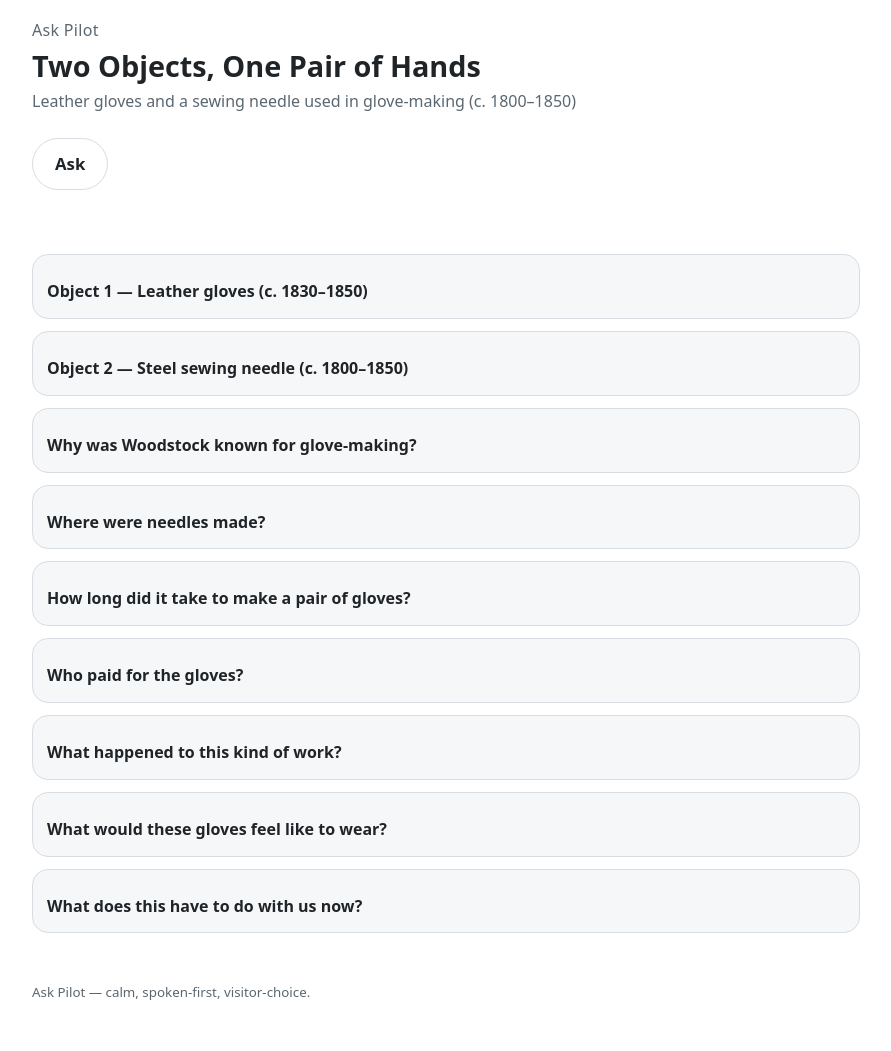
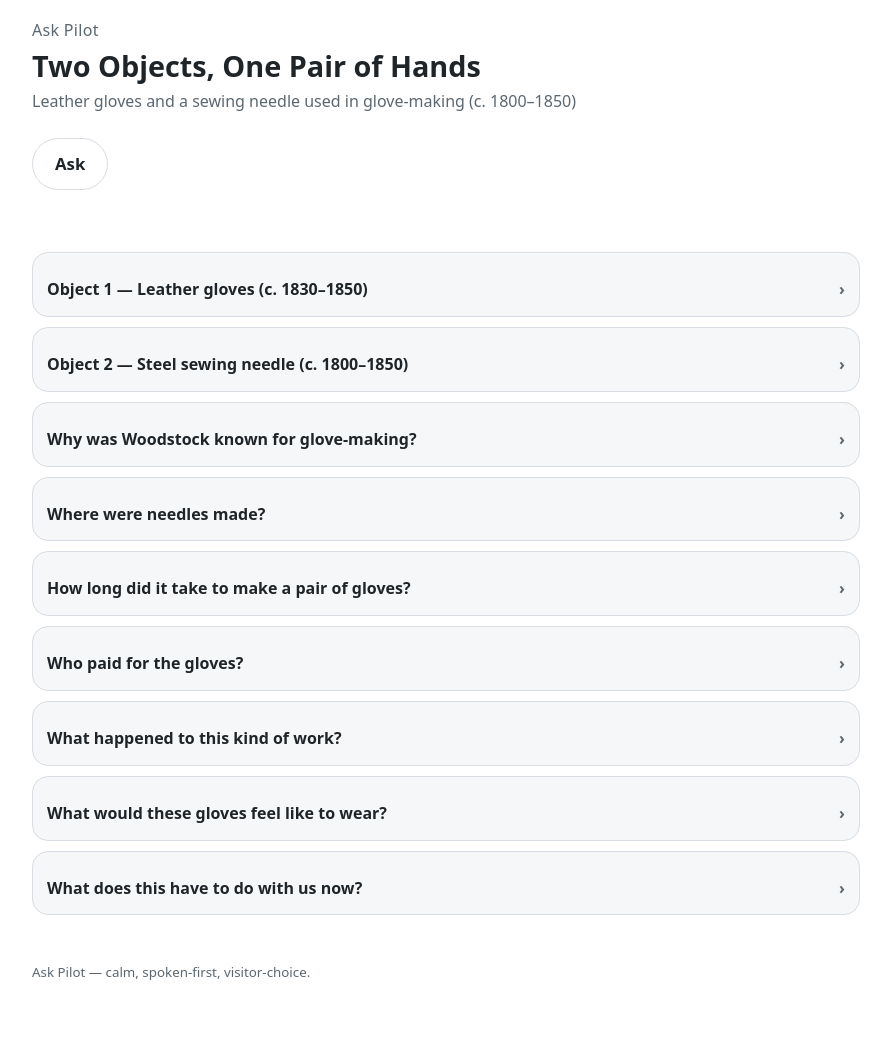
Before and after one commit to idexqr-ux/ask-pilot-, a plain HTML site: page docs/index.html in a window 1280 px wide. Shown: the whole page, without its empty margins (194-1085 px from the left). Drawn offline with Linux system fonts and the light colour scheme.

Commit message:
Update style.css

```diff
--- a/docs/style.css
+++ b/docs/style.css
@@ -183,3 +183,15 @@ details summary {
 .card-details > *:not(summary) {
   padding: 0 14px;
 }
+
+.card-summary::after {
+  content: "›";
+  float: right;
+  color: var(--muted);
+}
+
+.card-details[open] .card-summary::after {
+  content: "⌄";
+}
+
+.card { margin: 10px 0; }
```
